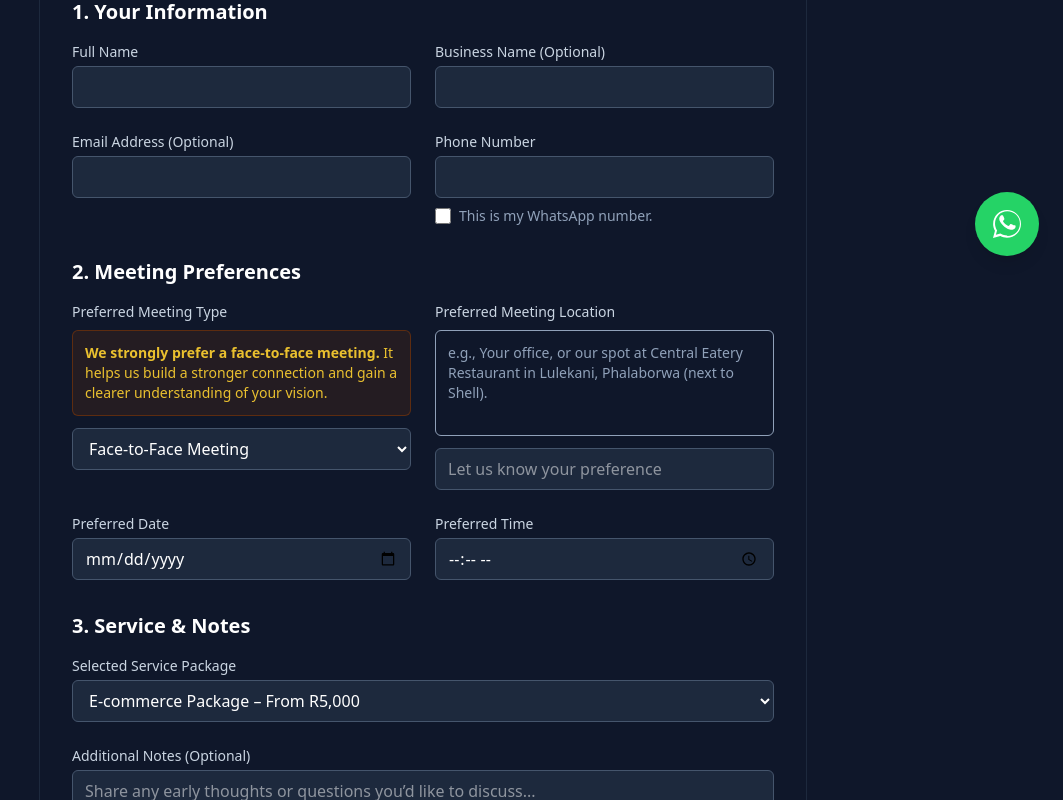
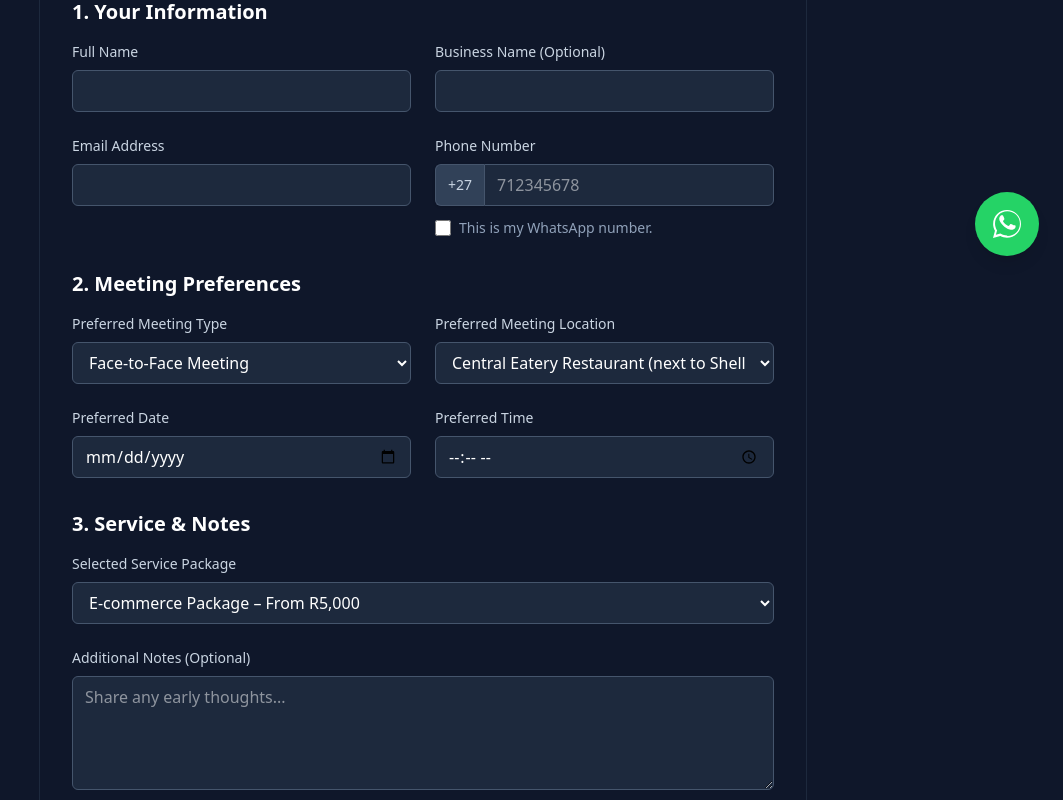
Before and after one commit to AEN-Nyathi/Malalang, a Next.js app: page /questionnaire/e-commerce-package in a window 1280 px wide. Shown: the part 520-1320 px from the top of the page, without its empty margins (217-1280 px from the left). Built offline with nearby package versions, Linux system fonts and the light colour scheme.

Commit message:
enhanced ServiceQuestionnaireForm

```diff
--- /dev/null
+++ b/app/components/PhoneNumberInput.tsx
@@ -0,0 +1,43 @@
+'use client';
+
+import React from 'react';
+
+interface Props {
+    value: string;
+    onChange: (value: string) => void;
+    name: string;
+    id: string;
+    placeholder?: string;
+}
+
+const inputClass = "block w-full px-3 py-2 bg-slate-800 border border-slate-600 rounded-md text-white focus:outline-none focus:ring-brand-primary focus:border-brand-primary";
+
+const PhoneNumberInput: React.FC<Props> = ({ value, onChange, name, id, placeholder }) => {
+    const handleChange = (e: React.ChangeEvent<HTMLInputElement>) => {
+        let numericValue = e.target.value.replace(/[^0-9]/g, '');
+        if (numericValue.startsWith('0')) {
+            numericValue = numericValue.substring(1);
+        }
+        const finalValue = numericValue.substring(0, 9);
+        onChange(finalValue);
+    };
+
+    return (
+        <div className="flex rounded-md shadow-sm">
+            <span className="inline-flex items-center px-3 rounded-l-md border border-r-0 border-slate-600 bg-slate-700 text-slate-300 text-sm">
+                +27
+            </span>
+            <input
+                type="tel"
+                name={name}
+                id={id}
+                value={value}
+                onChange={handleChange}
+                className={`${inputClass} rounded-l-none`}
+                placeholder={placeholder}
+            />
+        </div>
+    );
+};
+
+export default PhoneNumberInput;
--- a/app/questionnaire/components/ServiceQuestionnaireForm.tsx
+++ b/app/questionnaire/components/ServiceQuestionnaireForm.tsx
@@ -5,6 +5,9 @@ import { collection, addDoc, doc, setDoc, getDoc, arrayUnion } from 'firebase/fi
 import { db } from '@/lib/firebase';
 import { ServicePackage } from '@/lib/types';
 import { SERVICE_PACKAGES } from '@/lib/constants/services';
+import { z, ZodError } from 'zod';
+import { questionnaireSchema } from '@/lib/validation';
+import PhoneNumberInput from '@/app/components/PhoneNumberInput';
 
 interface Props {
     service: ServicePackage;
@@ -12,17 +15,20 @@ interface Props {
 
 const ServiceQuestionnaireForm: React.FC<Props> = ({ service }) => {
     const [formData, setFormData] = useState<any>({
-        meetingType: 'Face-to-Face', // Default value
-        servicePackage: service.slug, // Pre-select the service
+        meetingType: 'Face-to-Face',
+        servicePackage: service.slug,
         isWhatsApp: false,
         fullName: '',
         businessName: '',
         email: '',
         phone: '',
+        meetingLocation: 'Central Eatery Restaurant', // Default value
+        officeLocation: '',
     });
     const [isSubmitting, setIsSubmitting] = useState(false);
     const [isSubmitted, setIsSubmitted] = useState(false);
     const [error, setError] = useState<string | null>(null);
+    const [formErrors, setFormErrors] = useState<any>({});
 
     const handleChange = (e: React.ChangeEvent<HTMLInputElement | HTMLTextAreaElement | HTMLSelectElement>) => {
         const { name, value, type } = e.target;
@@ -34,49 +40,67 @@ const ServiceQuestionnaireForm: React.FC<Props> = ({ service }) => {
         }
     };
 
+    const handlePhoneChange = (phoneValue: string) => {
+        setFormData({ ...formData, phone: phoneValue });
+    };
+
     const handleSubmit = async (e: React.FormEvent) => {
         e.preventDefault();
-        if (!formData.phone) {
-            setError('Phone number is required to create a client record.');
+        setFormErrors({});
+        setError(null);
+
+        const fullPhoneNumber = `+27${formData.phone}`;
+        const dataToValidate = {
+            ...formData,
+            phone: fullPhoneNumber,
+        };
+
+        try {
+            questionnaireSchema.parse(dataToValidate);
+        } catch (error) {
+            if (error instanceof ZodError) {
+                const errors: any = {};
+                error.issues.forEach((err) => {
+                    errors[err.path[0]] = err.message;
+                });
+                setFormErrors(errors);
                 return;
+            }
         }
 
         setIsSubmitting(true);
-        setError(null);
 
         try {
             const submittedAt = new Date();
             const serviceTitle = SERVICE_PACKAGES.find(p => p.slug === formData.servicePackage)?.title;
 
-            // 1. Add to the specific service collection
-            await addDoc(collection(db, service.slug), {
-                ...formData,
+            const finalData = {
+                ...dataToValidate,
                 serviceTitle,
                 submittedAt,
-            });
+            };
 
-            // 2. Create or update the central client record
-            const clientRef = doc(db, 'clients', formData.phone);
+            await addDoc(collection(db, service.slug), finalData);
+
+            const clientRef = doc(db, 'clients', fullPhoneNumber);
             const clientSnap = await getDoc(clientRef);
 
             const newBooking = {
                 servicePackage: formData.servicePackage,
                 serviceTitle,
                 submittedAt,
-                bookingId: (await addDoc(collection(db, 'clientBookings'), {})).id // Create a unique ID for the booking
+                bookingId: (await addDoc(collection(db, 'clientBookings'), {})).id
             };
 
             if (clientSnap.exists()) {
-                // Update existing client
                 await setDoc(clientRef, {
-                    ...formData,
+                    ...finalData,
                     updatedAt: submittedAt,
                     bookings: arrayUnion(newBooking)
                 }, { merge: true });
             } else {
-                // Create new client
                 await setDoc(clientRef, {
-                    ...formData,
+                    ...finalData,
                     createdAt: submittedAt,
                     bookings: [newBooking]
                 });
@@ -91,29 +115,17 @@ const ServiceQuestionnaireForm: React.FC<Props> = ({ service }) => {
         }
     };
 
-
     if (isSubmitted) {
         return (
             <div className="text-center bg-brand-dark p-8 rounded-lg max-w-3xl mx-auto border border-slate-700">
                 <h2 className="text-2xl md:text-3xl font-bold text-white mb-4">Thank you for booking your first meeting with AEN Nyath.</h2>
                 <p className="text-slate-300 text-lg mb-6">We’re excited to learn more about your business and goals. You’ll receive a confirmation email shortly with the meeting details.</p>
-                <div className="text-left bg-slate-900/50 p-6 rounded-lg border border-slate-800">
-                    <p className="font-semibold text-white mb-3">In our first session, we’ll explore:</p>
-                    <ul className="list-disc list-inside space-y-2 text-slate-400">
-                        <li>Your business story and what makes it unique</li>
-                        <li>Your goals for the website</li>
-                        <li>Your target audience</li>
-                        <li>What success looks like for you</li>
-                    </ul>
-                </div>
-                 <p className="text-slate-400 mt-6">After this meeting, we’ll send you a detailed questionnaire to help us gather all the technical and design requirements. Then we’ll schedule a kick-off meeting to finalize the scope and timeline.</p>
             </div>
         );
     }
 
-    const inputClass = "mt-1 block w-full px-3 py-2 bg-slate-800 border border-slate-600 rounded-md text-white focus:outline-none focus:ring-brand-primary focus:border-brand-primary";
+    const inputClass = "block w-full px-3 py-2 bg-slate-800 border border-slate-600 rounded-md text-white focus:outline-none focus:ring-brand-primary focus:border-brand-primary";
     const labelClass = "block text-sm font-medium text-slate-300";
-    const noteClass = "mt-2 p-3 text-sm text-slate-400";
 
     return (
         <form onSubmit={handleSubmit} className="space-y-8 max-w-3xl mx-auto bg-brand-dark p-8 rounded-lg border border-slate-800">
@@ -122,26 +134,34 @@ const ServiceQuestionnaireForm: React.FC<Props> = ({ service }) => {
                 <p className="text-slate-400 mt-2">This is the first step. Let's discuss your vision and goals for the <span className="text-brand-primary font-semibold">{service.title}</span>.</p>
             </div>
 
-            {/* Client Information */}
             <fieldset>
                 <legend className="text-xl font-semibold text-white mb-4">1. Your Information</legend>
                 <div className="grid grid-cols-1 md:grid-cols-2 gap-6">
-                    <div>
+                    <div className="space-y-2">
                         <label htmlFor="fullName" className={labelClass}>Full Name</label>
-                        <input type="text" name="fullName" id="fullName" onChange={handleChange} required className={inputClass} />
+                        <input type="text" name="fullName" id="fullName" onChange={handleChange} className={inputClass} />
+                        {formErrors.fullName && <p className="text-red-500 text-sm">{formErrors.fullName}</p>}
                     </div>
-                    <div>
+                    <div className="space-y-2">
                         <label htmlFor="businessName" className={labelClass}>Business Name (Optional)</label>
                         <input type="text" name="businessName" id="businessName" onChange={handleChange} className={inputClass} />
                     </div>
-                     <div>
-                        <label htmlFor="email" className={labelClass}>Email Address (Optional)</label>
+                    <div className="space-y-2">
+                        <label htmlFor="email" className={labelClass}>Email Address</label>
                         <input type="email" name="email" id="email" onChange={handleChange} className={inputClass} />
+                        {formErrors.email && <p className="text-red-500 text-sm">{formErrors.email}</p>}
                     </div>
-                    <div>
+                    <div className="space-y-2">
                         <label htmlFor="phone" className={labelClass}>Phone Number</label>
-                        <input type="tel" name="phone" id="phone" onChange={handleChange} required className={inputClass} />
-                         <div className="mt-2 flex items-center">
+                        <PhoneNumberInput
+                            name="phone"
+                            id="phone"
+                            value={formData.phone}
+                            onChange={handlePhoneChange}
+                            placeholder="712345678"
+                        />
+                        {formErrors.phone && <p className="text-red-500 text-sm">{formErrors.phone}</p>}
+                        <div className="flex items-center pt-1">
                             <input id="isWhatsApp" name="isWhatsApp" type="checkbox" checked={formData.isWhatsApp} onChange={handleChange} className="h-4 w-4 rounded border-slate-500 bg-slate-700 text-brand-primary focus:ring-brand-primary" />
                             <label htmlFor="isWhatsApp" className="ml-2 block text-sm text-slate-400">This is my WhatsApp number.</label>
                         </div>
@@ -149,60 +169,60 @@ const ServiceQuestionnaireForm: React.FC<Props> = ({ service }) => {
                 </div>
             </fieldset>
 
-            {/* Meeting Preferences */}
             <fieldset>
                  <legend className="text-xl font-semibold text-white mb-4">2. Meeting Preferences</legend>
                  <div className="grid grid-cols-1 md:grid-cols-2 gap-6">
-                    <div>
+                    <div className="space-y-2">
                         <label htmlFor="meetingType" className={labelClass}>Preferred Meeting Type</label>
-                         <div className="mt-2 text-sm text-amber-300/90 p-3 bg-amber-900/20 rounded-md border border-amber-800/50">
-                            <span className="font-bold">We strongly prefer a face-to-face meeting.</span> It helps us build a stronger connection and gain a clearer understanding of your vision.
-                        </div>
-                        <select name="meetingType" id="meetingType" value={formData.meetingType} onChange={handleChange} className={`${inputClass} mt-3`}>
+                        <select name="meetingType" id="meetingType" value={formData.meetingType} onChange={handleChange} className={inputClass}>
                             <option value="Face-to-Face">Face-to-Face Meeting</option>
                             <option value="Virtual">Virtual (Zoom/Google Meet)</option>
                         </select>
                     </div>
-
-                    {formData.meetingType === 'Face-to-Face' ? (
-                        <div>
+                    {formData.meetingType === 'Face-to-Face' && (
+                        <div className="space-y-2">
                             <label htmlFor="meetingLocation" className={labelClass}>Preferred Meeting Location</label>
-                            <div className="mt-2 text-sm md:pb-8 p-3 text-slate-400 rounded-md border border-slate-400">
-                                e.g., Your office, or our spot at Central Eatery Restaurant in Lulekani, Phalaborwa (next to Shell).
+                            <select name="meetingLocation" id="meetingLocation" value={formData.meetingLocation} onChange={handleChange} className={inputClass}>
+                                <option value="Central Eatery Restaurant">Central Eatery Restaurant (next to Shell, Lulekani)</option>
+                                <option value="My Office">My Office</option>
+                            </select>
                         </div>
-                             <input type="text" name="meetingLocation" id="meetingLocation" onChange={handleChange} className={`${inputClass} mt-3`} placeholder="Let us know your preference" />
+                    )}
+                    {formData.meetingLocation === 'My Office' && formData.meetingType === 'Face-to-Face' && (
+                        <div className="space-y-2">
+                            <label htmlFor="officeLocation" className={labelClass}>Your Office Location</label>
+                            <input type="text" name="officeLocation" id="officeLocation" onChange={handleChange} className={inputClass} placeholder="Enter your office address" />
+                            {formErrors.officeLocation && <p className="text-red-500 text-sm">{formErrors.officeLocation}</p>}
                         </div>
-                    ) : (
-                        <div></div> // This empty div maintains the grid alignment
                     )}
-
-                    <div>
+                    <div className="space-y-2">
                         <label htmlFor="preferredDate" className={labelClass}>Preferred Date</label>
-                        <input type="date" name="preferredDate" id="preferredDate" onChange={handleChange} required className={inputClass} />
+                        <input type="date" name="preferredDate" id="preferredDate" onChange={handleChange} className={inputClass} />
+                        {formErrors.preferredDate && <p className="text-red-500 text-sm">{formErrors.preferredDate}</p>}
                     </div>
-                    <div>
+                    <div className="space-y-2">
                         <label htmlFor="preferredTime" className={labelClass}>Preferred Time</label>
-                        <input type="time" name="preferredTime" id="preferredTime" onChange={handleChange} required className={inputClass} />
+                        <input type="time" name="preferredTime" id="preferredTime" onChange={handleChange} className={inputClass} />
+                        {formErrors.preferredTime && <p className="text-red-500 text-sm">{formErrors.preferredTime}</p>}
                     </div>
                 </div>
             </fieldset>
 
-            {/* Selected Service and Notes */}
             <fieldset>
                  <legend className="text-xl font-semibold text-white mb-4">3. Service & Notes</legend>
                  <div className="space-y-6">
-                    <div>
+                    <div className="space-y-2">
                         <label htmlFor="servicePackage" className={labelClass}>Selected Service Package</label>
-                        <select name="servicePackage" id="servicePackage" value={formData.servicePackage} onChange={handleChange} required className={inputClass}>
+                        <select name="servicePackage" id="servicePackage" value={formData.servicePackage} onChange={handleChange} className={inputClass}>
                             {SERVICE_PACKAGES.map(pkg => (
                                 <option key={pkg.slug} value={pkg.slug}>{pkg.title} – {pkg.price}</option>
                             ))}
                         </select>
                     </div>
 
-                    <div>
+                    <div className="space-y-2">
                         <label htmlFor="additionalNotes" className={labelClass}>Additional Notes (Optional)</label>
-                        <textarea name="additionalNotes" id="additionalNotes" rows={4} onChange={handleChange} placeholder="Share any early thoughts or questions you’d like to discuss..." className={inputClass}></textarea>
+                        <textarea name="additionalNotes" id="additionalNotes" rows={4} onChange={handleChange} placeholder="Share any early thoughts..." className={inputClass}></textarea>
                     </div>
                  </div>
             </fieldset>
--- /dev/null
+++ b/components/PhoneNumberInput.tsx
@@ -0,0 +1,47 @@
+'use client';
+
+import React from 'react';
+
+interface Props {
+    value: string;
+    onChange: (value: string) => void;
+    error?: string;
+    name: string;
+    id: string;
+    placeholder?: string;
+}
+
+const inputClass = "block w-full px-3 py-2 bg-slate-800 border border-slate-600 rounded-md text-white focus:outline-none focus:ring-brand-primary focus:border-brand-primary";
+
+const PhoneNumberInput: React.FC<Props> = ({ value, onChange, error, name, id, placeholder }) => {
+    const handleChange = (e: React.ChangeEvent<HTMLInputElement>) => {
+        let numericValue = e.target.value.replace(/[^0-9]/g, '');
+        if (numericValue.startsWith('0')) {
+            numericValue = numericValue.substring(1);
+        }
+        const finalValue = numericValue.substring(0, 9);
+        onChange(finalValue);
+    };
+
+    return (
+        <div>
+            <div className="mt-1 flex rounded-md shadow-sm">
+                <span className="inline-flex items-center px-3 rounded-l-md border border-r-0 border-slate-600 bg-slate-700 text-slate-300 text-sm">
+                    +27
+                </span>
+                <input
+                    type="tel"
+                    name={name}
+                    id={id}
+                    value={value}
+                    onChange={handleChange}
+                    className={`${inputClass} rounded-l-none`}
+                    placeholder={placeholder}
+                />
+            </div>
+            {error && <p className="text-red-500 text-sm mt-1">{error}</p>}
+        </div>
+    );
+};
+
+export default PhoneNumberInput;
--- /dev/null
+++ b/lib/validation.ts
@@ -0,0 +1,25 @@
+
+import { z } from 'zod';
+
+export const questionnaireSchema = z.object({
+  fullName: z.string().min(1, 'Full name is required'),
+  businessName: z.string().optional(),
+  email: z.string().email('Invalid email address').optional(),
+  phone: z.string().regex(/^\+27\d{9}$/, 'Phone number must be a valid 9-digit South African number.'),
+  meetingType: z.enum(['Face-to-Face', 'Virtual']),
+  meetingLocation: z.string().optional(),
+  officeLocation: z.string().optional(),
+  preferredDate: z.string().min(1, 'Preferred date is required'),
+  preferredTime: z.string().min(1, 'Preferred time is required'),
+  servicePackage: z.string().min(1, 'Service package is required'),
+  additionalNotes: z.string().optional(),
+  isWhatsApp: z.boolean().optional(),
+}).refine(data => {
+    if (data.meetingType === 'Face-to-Face' && data.meetingLocation === 'My Office' && !data.officeLocation) {
+        return false;
+    }
+    return true;
+}, {
+    message: 'Office location is required when you select "My Office"',
+    path: ['officeLocation'],
+});
--- a/package.json
+++ b/package.json
@@ -19,7 +19,7 @@
     "react": "19.2.0",
     "react-dom": "19.2.0",
     "react-icons": "^5.5.0",
-    "zod": "^3.23.8"
+    "zod": "^4.1.11"
   },
   "devDependencies": {
     "@types/node": "^22.14.0",
```
Also changed, not shown: 2 other files (tests, documents, lock files or other folders). Lines whose indentation alone changed are shown as unchanged.
